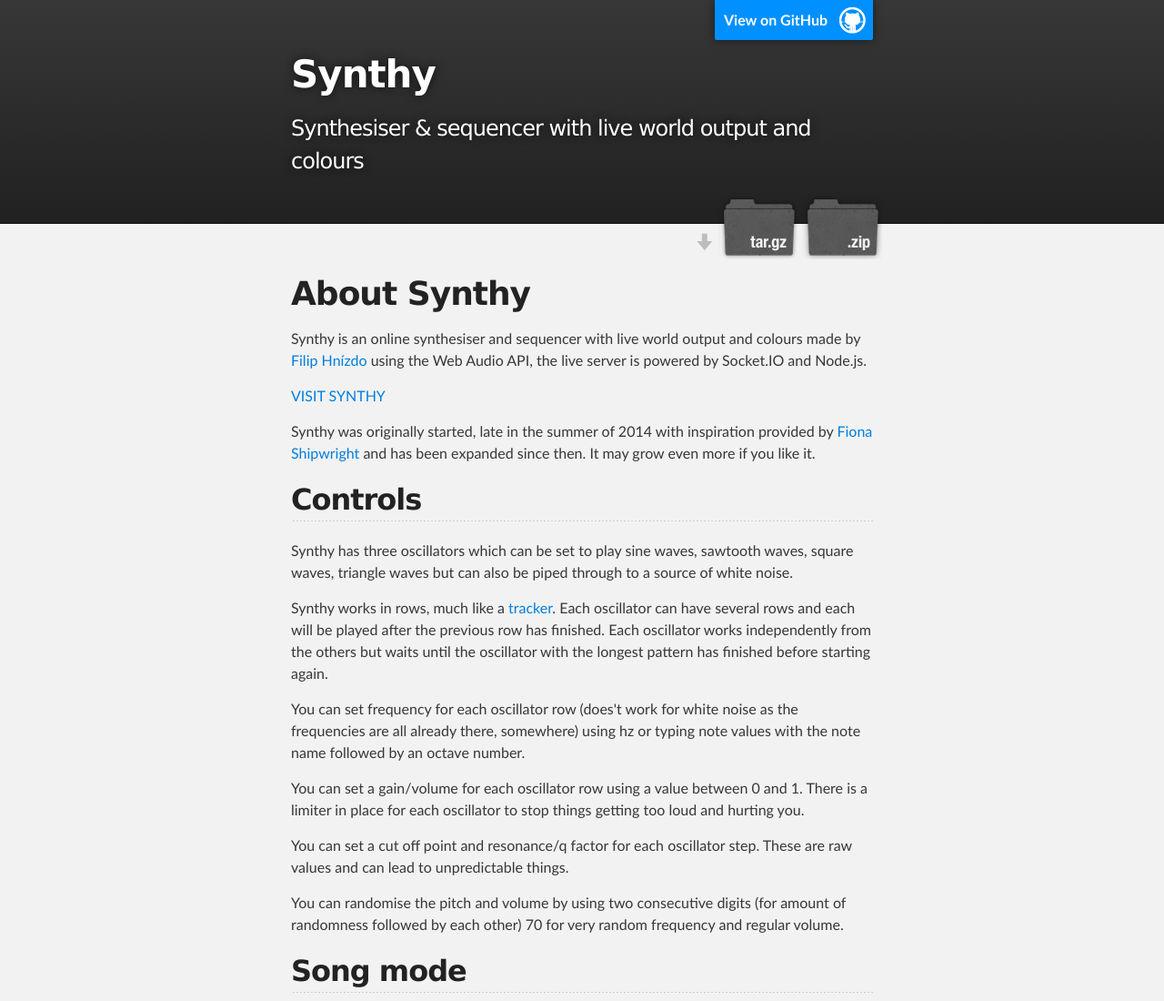
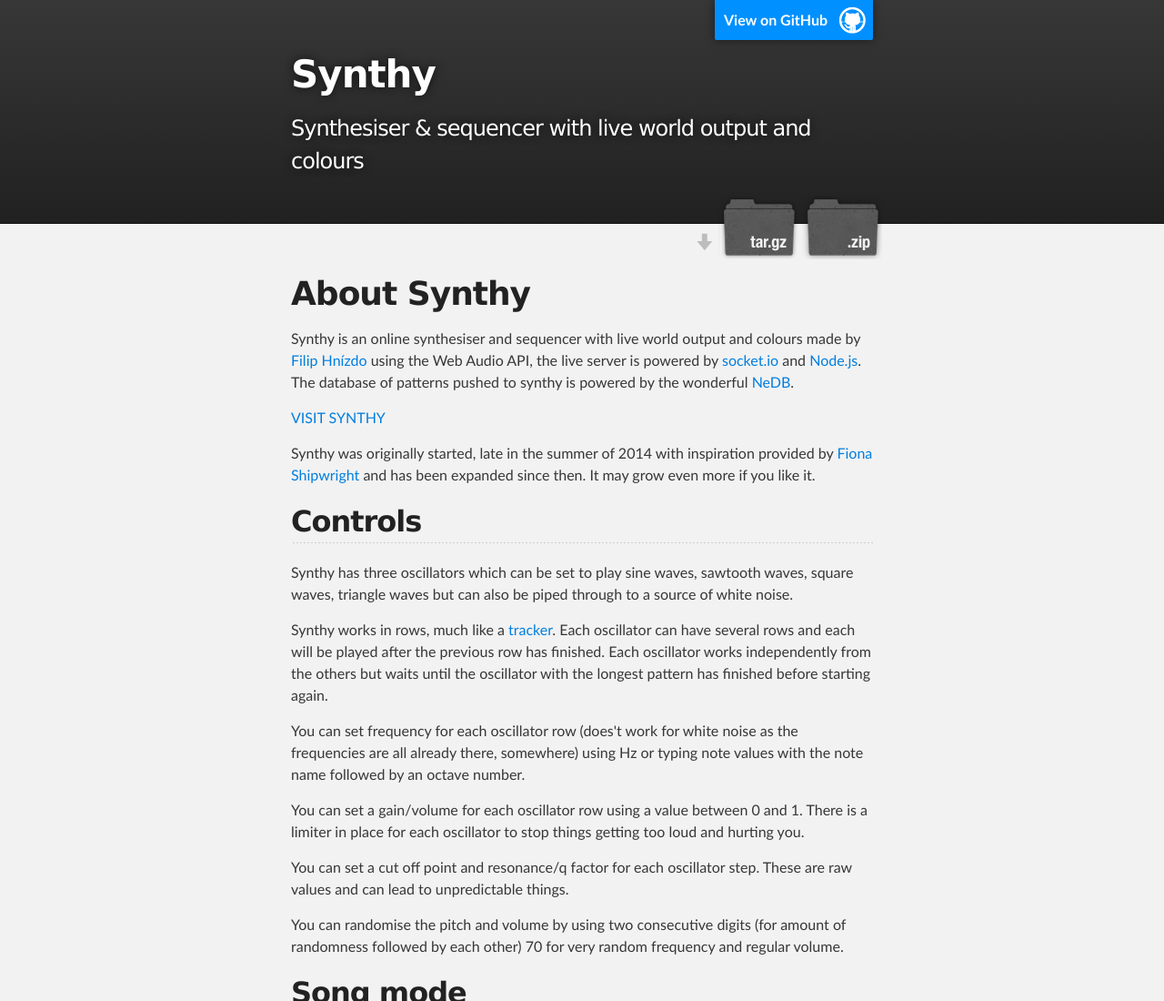
Before and after one commit to FilipNest/Synthy, a plain HTML site: page index.html in a window 1280 px wide. Shown: the top 1100 px of the page at 91% size. Drawn offline with Linux system fonts and the light colour scheme.

```diff
--- a/index.html
+++ b/index.html
@@ -34,7 +34,7 @@
         <h1>
 <a id="about-synthy" class="anchor" href="#about-synthy" aria-hidden="true"><span class="octicon octicon-link"></span></a>About Synthy</h1>
 
-<p>Synthy is an online synthesiser and sequencer with live world output and colours made by <a href="http://filipnest.com">Filip Hnízdo</a> using the Web Audio API, the live server is powered by Socket.IO and Node.js.</p>
+<p>Synthy is an online synthesiser and sequencer with live world output and colours made by <a href="http://filipnest.com">Filip Hnízdo</a> using the Web Audio API, the live server is powered by <a href="http://socket.io/">socket.io</a> and <a href="http://Node.js">Node.js</a>. The database of patterns pushed to synthy is powered by the wonderful <a href="https://github.com/louischatriot/nedb">NeDB</a>.</p>
 
 <p><a href="http://synthy.io">VISIT SYNTHY</a></p>
 
@@ -47,7 +47,7 @@
 
 <p>Synthy works in rows, much like a <a href="http://en.wikipedia.org/wiki/Music_tracker">tracker</a>. Each oscillator can have several rows and each will be played after the previous row has finished. Each oscillator works independently from the others but waits until the oscillator with the longest pattern has finished before starting again.</p>
 
-<p>You can set frequency for each oscillator row (does't work for white noise as the frequencies are all already there, somewhere) using hz or typing note values with the note name followed by an octave number.</p>
+<p>You can set frequency for each oscillator row (does't work for white noise as the frequencies are all already there, somewhere) using Hz or typing note values with the note name followed by an octave number.</p>
 
 <p>You can set a gain/volume for each oscillator row using a value between 0 and 1.  There is a limiter in place for each oscillator to stop things getting too loud and hurting you.</p>
 
```
Also changed, not shown: params.json (+1 -1 lines).
